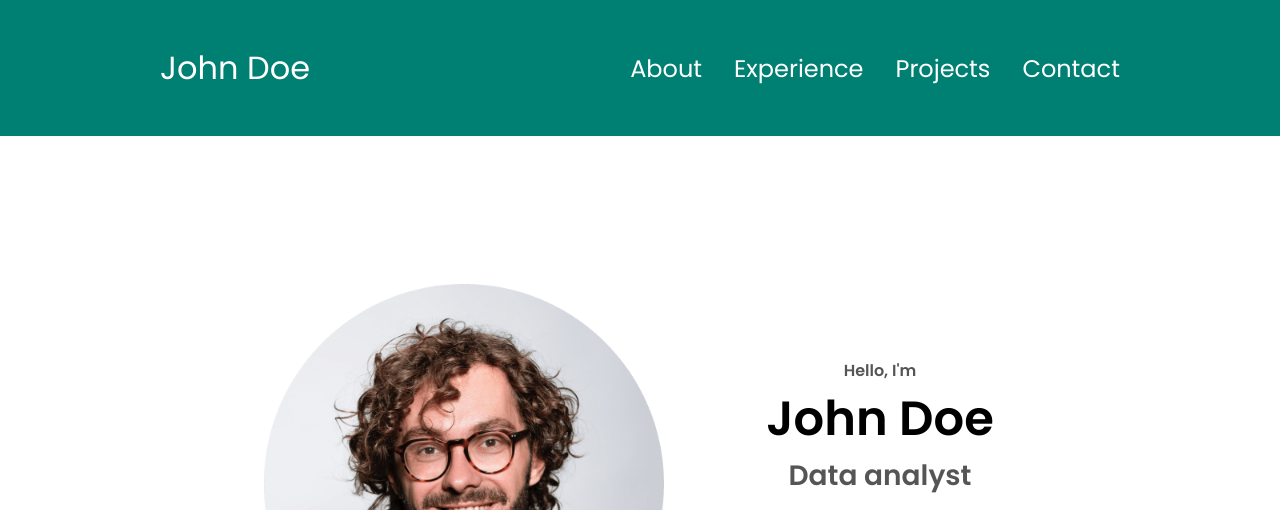
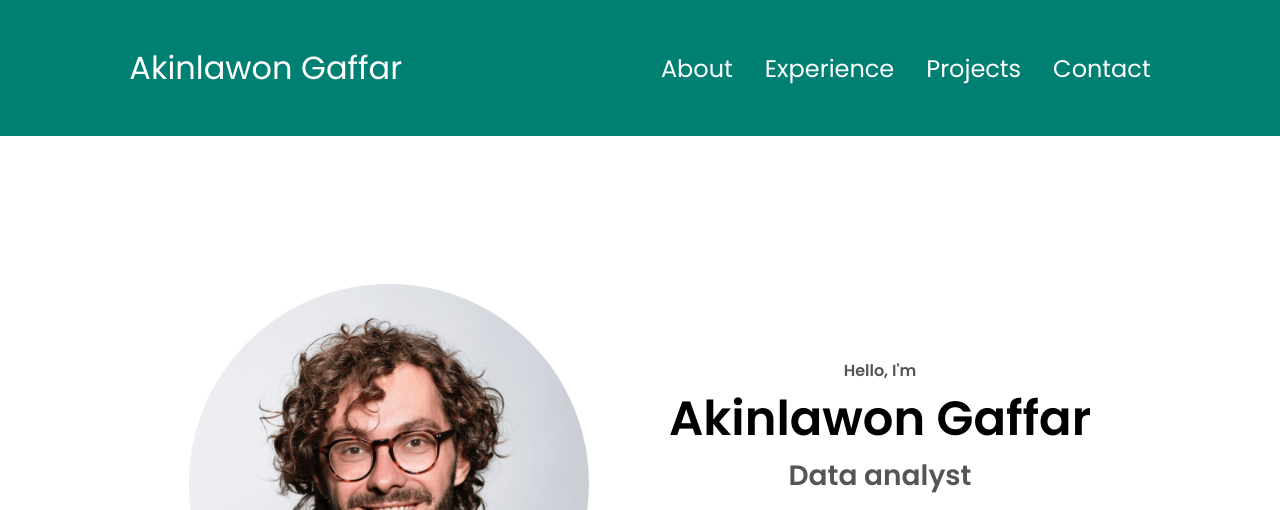
Before and after one commit to Akinlawon12/akinlawongaffar.github.io, a plain HTML site: page index.html in a window 1280 px wide. Shown: the top 510 px of the page. Drawn offline with Linux system fonts and the light colour scheme.

Commit message:
Update index.html

```diff
--- a/index.html
+++ b/index.html
@@ -10,7 +10,7 @@
   </head>
   <body>
     <nav id="desktop-nav">
-      <div class="logo">John Doe</div>
+      <div class="logo">Akinlawon Gaffar</div>
       <div>
         <ul class="nav-links">
           <li><a href="#about">About</a></li>
@@ -21,7 +21,7 @@
       </div>
     </nav>
     <nav id="hamburger-nav">
-      <div class="logo">John Doe</div>
+      <div class="logo">Akinlawon Gaffar</div>
       <div class="hamburger-menu">
         <div class="hamburger-icon" onclick="toggleMenu()">
           <span></span>
@@ -42,7 +42,7 @@
       </div>
       <div class="section__text">
         <p class="section__text__p1">Hello, I'm</p>
-        <h1 class="title">John Doe</h1>
+        <h1 class="title">Akinlawon Gaffar</h1>
         <p class="section__text__p2">Data analyst</p>
         <div class="btn-container">
           <button
@@ -328,7 +328,7 @@
           </ul>
         </div>
       </nav>
-      <p>Copyright &#169; 2023 John Doe. All Rights Reserved.</p>
+      <p>Copyright &#169; 2023 Akinlawon Gaffar. All Rights Reserved.</p>
     </footer>
     <script src="script.js"></script>
   </body>
```
